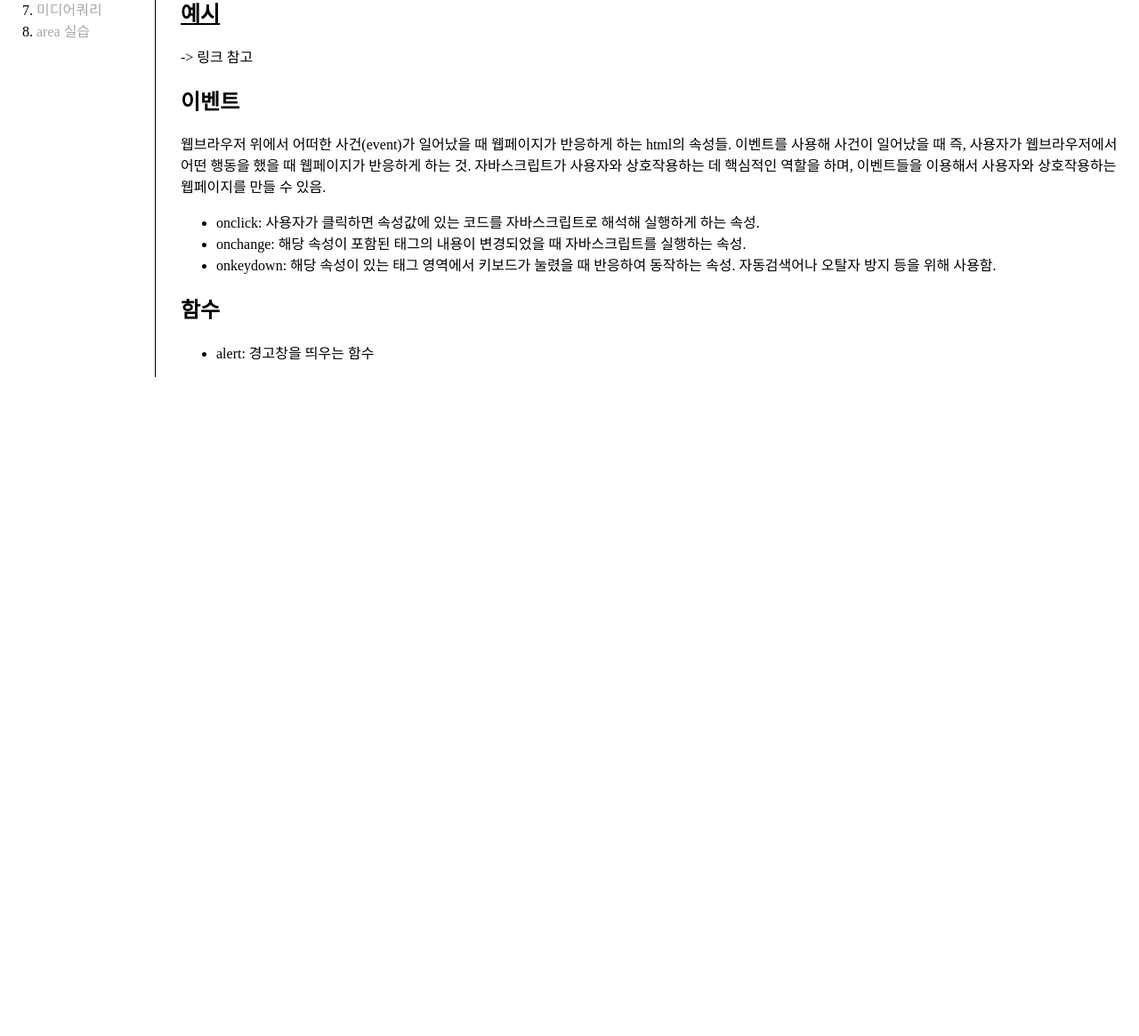
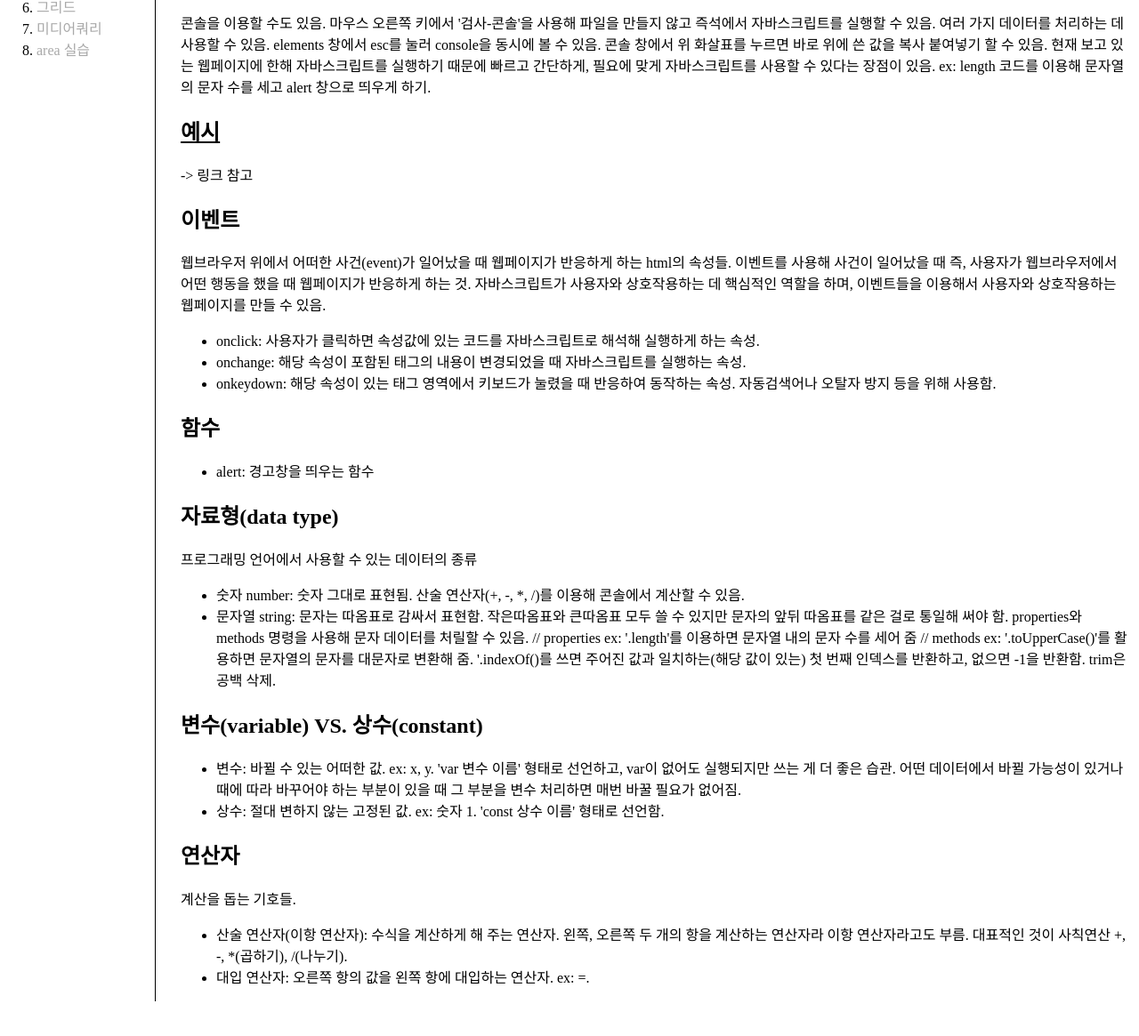
Before and after one commit to hyeonji328/First-web-site, a plain HTML site: page 3.html in a window 1280 px wide. Shown: the part 301-1466 px from the top of the page at 89% size. Before the commit the page ends 800 px from the top, so only its background shows below. Drawn offline with Linux system fonts and the light colour scheme; a script that the page names is missing; a web font is replaced by a local one.

Commit message:
콘솔, 데이터타입, 변수와 상수, 연산자, night & day 버튼

```diff
--- a/3.html
+++ b/3.html
@@ -19,6 +19,8 @@
 </head>
 <body>
     <h1><a href="index.html">WEB</a></h1>
+    <input type="button" value="night" onclick="document.querySelector('body').style.backgroundColor='black'; document.querySelector('body').style.color='white'; ">
+    <input type="button" value="day" onclick="document.querySelector('body').style.backgroundColor='white'; document.querySelector('body').style.color='black'; ">
     <div id="grid">
         <ol><strong>프론트엔드</strong>
             <li><a href="1.html" class="saw">HTML</a></li>
@@ -34,9 +36,9 @@
             <h2>JavaScript</h2>
                 <P>html은 한번 출력되면 더 이상 스스로를 바꿀 수 있는 기능이 없음. 이걸 가능하게 해 주는 게 JavaScript. 사용자가 웹페이지와 상호작용하게 해 주는 언어. 자바스크립트는 html을 제어하는 언어이며 웹페이지를 보다 동적으로 만들어 줌. 따라서 기본적으로 자바스크립트는 html 위에서 동작하는 언어.</P>
                 <p>html의 script 태그를 이용해서 사용함. 이 태그 안에는 자바스크립트의 코드가 오기로 약속되어 있기에 브라우저는 태그 안의 코드를 자바스크립트로 해석함.</p>
+                <p>콘솔을 이용할 수도 있음. 마우스 오른쪽 키에서 '검사-콘솔'을 사용해 파일을 만들지 않고 즉석에서 자바스크립트를 실행할 수 있음. 여러 가지 데이터를 처리하는 데 사용할 수 있음. elements 창에서 esc를 눌러 console을 동시에 볼 수 있음. 콘솔 창에서 위 화살표를 누르면 바로 위에 쓴 값을 복사 붙여넣기 할 수 있음. 현재 보고 있는 웹페이지에 한해 자바스크립트를 실행하기 때문에 빠르고 간단하게, 필요에 맞게 자바스크립트를 사용할 수 있다는 장점이 있음. ex: length 코드를 이용해 문자열의 문자 수를 세고 alert 창으로 띄우게 하기.</p>
             <h2><a href="ex1.html" title="자바스크립트 예제"><u>예시</u></a></h2>-> 링크 참고
-            <h2>이벤트</h2>
-            웹브라우저 위에서 어떠한 사건(event)가 일어났을 때 웹페이지가 반응하게 하는 html의 속성들. 이벤트를 사용해 사건이 일어났을 때 즉, 사용자가 웹브라우저에서 어떤 행동을 했을 때 웹페이지가 반응하게 하는 것. 자바스크립트가 사용자와 상호작용하는 데 핵심적인 역할을 하며, 이벤트들을 이용해서 사용자와 상호작용하는 웹페이지를 만들 수 있음.
+            <h2>이벤트</h2>웹브라우저 위에서 어떠한 사건(event)가 일어났을 때 웹페이지가 반응하게 하는 html의 속성들. 이벤트를 사용해 사건이 일어났을 때 즉, 사용자가 웹브라우저에서 어떤 행동을 했을 때 웹페이지가 반응하게 하는 것. 자바스크립트가 사용자와 상호작용하는 데 핵심적인 역할을 하며, 이벤트들을 이용해서 사용자와 상호작용하는 웹페이지를 만들 수 있음.
                 <ul>
                     <li>onclick: 사용자가 클릭하면 속성값에 있는 코드를 자바스크립트로 해석해 실행하게 하는 속성.</li>
                     <li>onchange: 해당 속성이 포함된 태그의 내용이 변경되었을 때 자바스크립트를 실행하는 속성.</li>
@@ -45,6 +47,21 @@
             <h2>함수</h2>
                 <ul>
                     <li>alert: 경고창을 띄우는 함수</li>
+                </ul>
+            <h2>자료형(data type)</h2>프로그래밍 언어에서 사용할 수 있는 데이터의 종류
+                <ul>
+                    <li>숫자 number: 숫자 그대로 표현됨. 산술 연산자(+, -, *, /)를 이용해 콘솔에서 계산할 수 있음.</li>
+                    <li>문자열 string: 문자는 따옴표로 감싸서 표현함. 작은따옴표와 큰따옴표 모두 쓸 수 있지만 문자의 앞뒤 따옴표를 같은 걸로 통일해 써야 함. properties와 methods 명령을 사용해 문자 데이터를 처릴할 수 있음. // properties ex: '.length'를 이용하면 문자열 내의 문자 수를 세어 줌 // methods ex: '.toUpperCase()'를 활용하면 문자열의 문자를 대문자로 변환해 줌. '.indexOf()를 쓰면 주어진 값과 일치하는(해당 값이 있는) 첫 번째 인덱스를 반환하고, 없으면 -1을 반환함. trim은 공백 삭제.</li>
+                </ul>
+            <h2>변수(variable) VS. 상수(constant)</h2>
+                <ul>
+                    <li>변수: 바뀔 수 있는 어떠한 값. ex: x, y. 'var 변수 이름' 형태로 선언하고, var이 없어도 실행되지만 쓰는 게 더 좋은 습관. 어떤 데이터에서 바뀔 가능성이 있거나 때에 따라 바꾸어야 하는 부분이 있을 때 그 부분을 변수 처리하면 매번 바꿀 필요가 없어짐.</li>
+                    <li>상수: 절대 변하지 않는 고정된 값. ex: 숫자 1. 'const 상수 이름' 형태로 선언함.</li>
+                </ul>
+            <h2>연산자</h2>계산을 돕는 기호들.
+                <ul>
+                    <li>산술 연산자(이항 연산자): 수식을 계산하게 해 주는 연산자. 왼쪽, 오른쪽 두 개의 항을 계산하는 연산자라 이항 연산자라고도 부름. 대표적인 것이 사칙연산 +, -, *(곱하기), /(나누기).</li>
+                    <li>대입 연산자: 오른쪽 항의 값을 왼쪽 항에 대입하는 연산자. ex: =.</li>
                 </ul>
         </div>
     </div>
```
Lines whose indentation alone changed are shown as unchanged.
